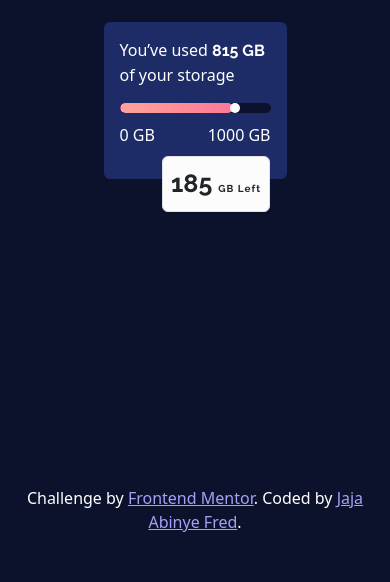
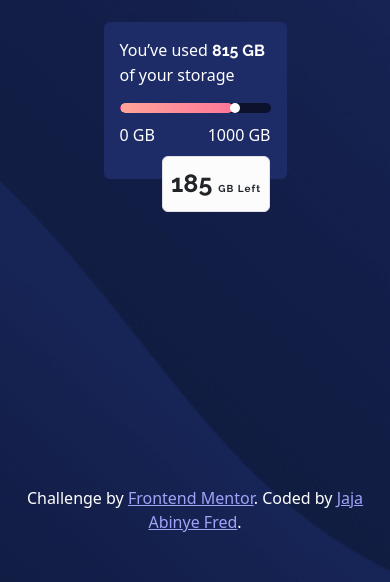
Before and after one commit to Fredj17/Flo-Data-Storage, a plain HTML site: page index.html in a window 390 px wide. Shown: the part 408-990 px from the top of the page. Drawn offline with nearby package versions, Linux system fonts and the light colour scheme; the site is published under a folder, as on GitHub Pages, so addresses that start at the root find nothing.

Commit message:
Update style.css

```diff
--- a/style.css
+++ b/style.css
@@ -104,7 +104,7 @@ body {
 /* ****************Mobile View ********************/
 @media (max-width: 970px) {
   body {
-    background-image: url(/images/bg-mobile.png);
+    background-image: url(images/bg-mobile.png);
     background-position: middle;
     background-size: cover;
   }
```
